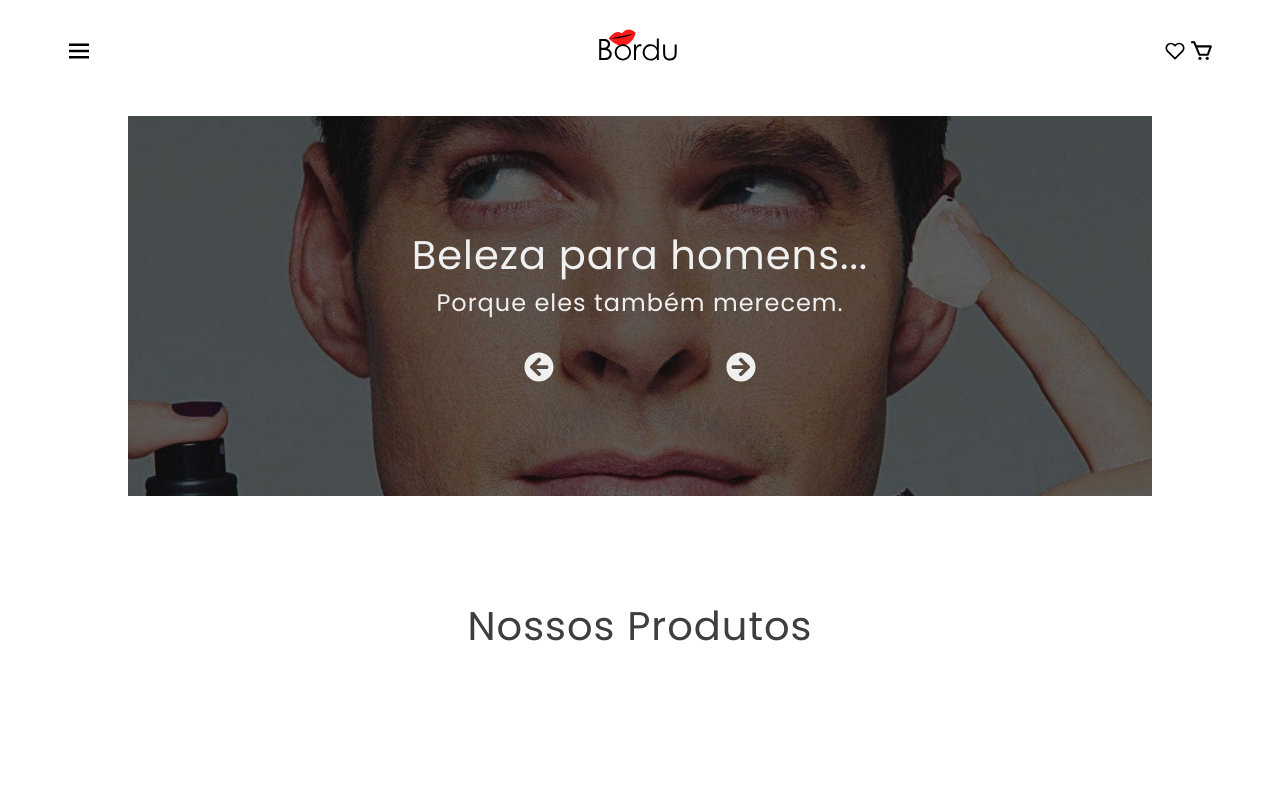
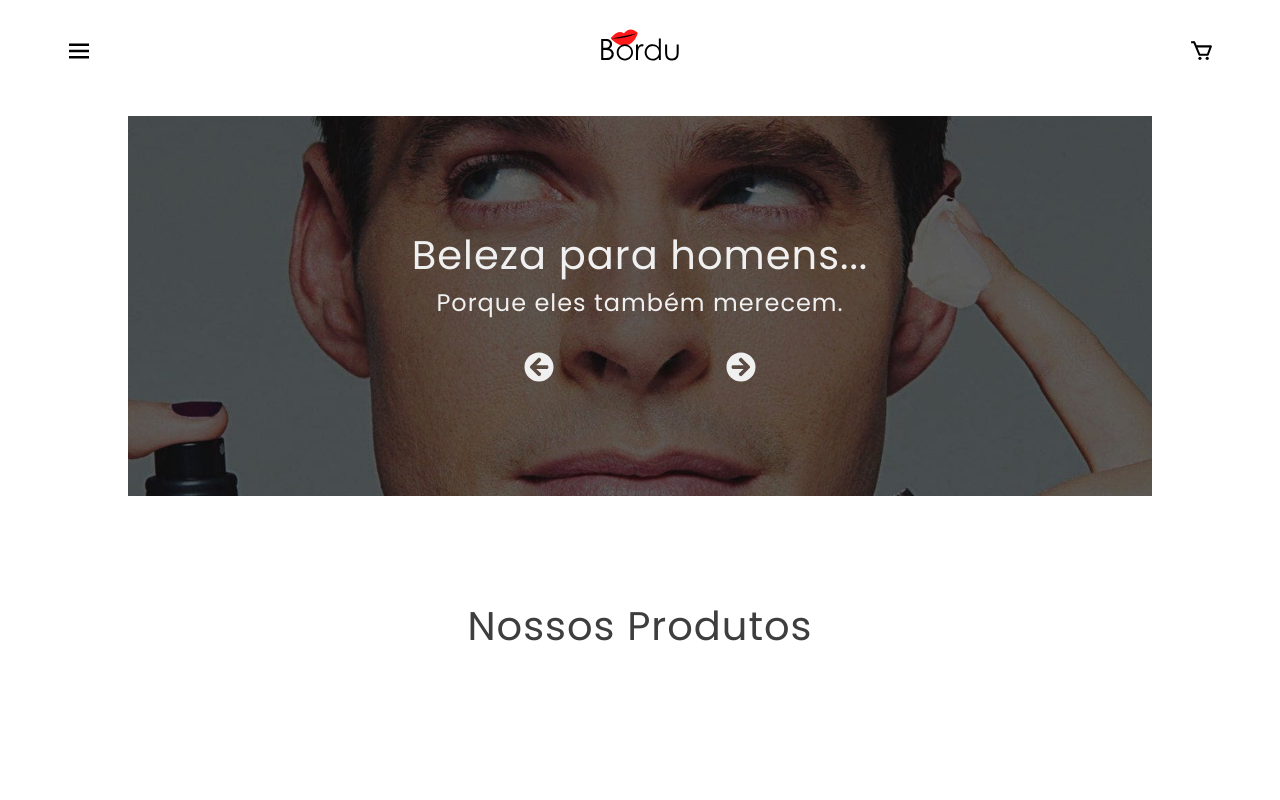
Before and after one commit to carlosr-lotus/Bordu, a React (Create React App) app: page / in a window 1280 px wide. Shown: the top 800 px of the page. Built offline with nearby package versions, Linux system fonts and the light colour scheme.

Commit message:
Page Header

```diff
--- a/src/components/Header/header.css
+++ b/src/components/Header/header.css
@@ -72,7 +72,6 @@ header {
 
 /* 'Bordu' logo */
 .header-logo {
-    margin-left: 2rem;
     margin-bottom: .9rem;
 }
 
--- a/src/components/Header/index.js
+++ b/src/components/Header/index.js
@@ -3,7 +3,6 @@ import { Link } from 'react-router-dom';
 
 import { BiMenu, BiCart } from 'react-icons/bi';
 import { MdClose } from 'react-icons/md';
-import { FiHeart } from 'react-icons/fi';
 
 import './header.css';
 
@@ -77,10 +76,6 @@ export default function Header() {
                     {/* navbar ? "englober-header disabled" : "englober-header" */}
                     <div className={navbar ? "icons-header disabled" : "icons-header"}>
                         <button>
-                            <FiHeart size={20} />
-                        </button>
-
-                        <button>
                             <BiCart size={25} />
                         </button>
                     </div>
```
